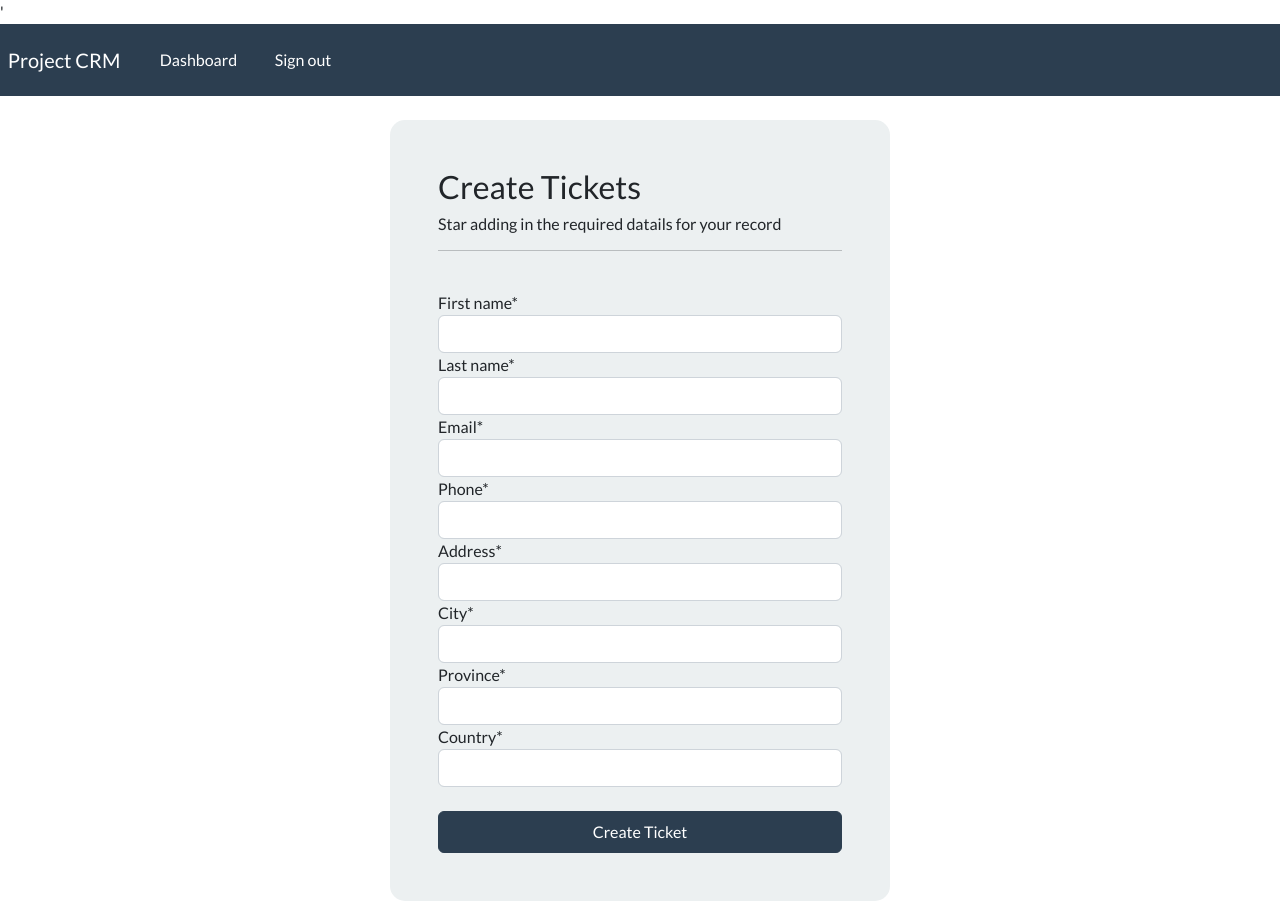
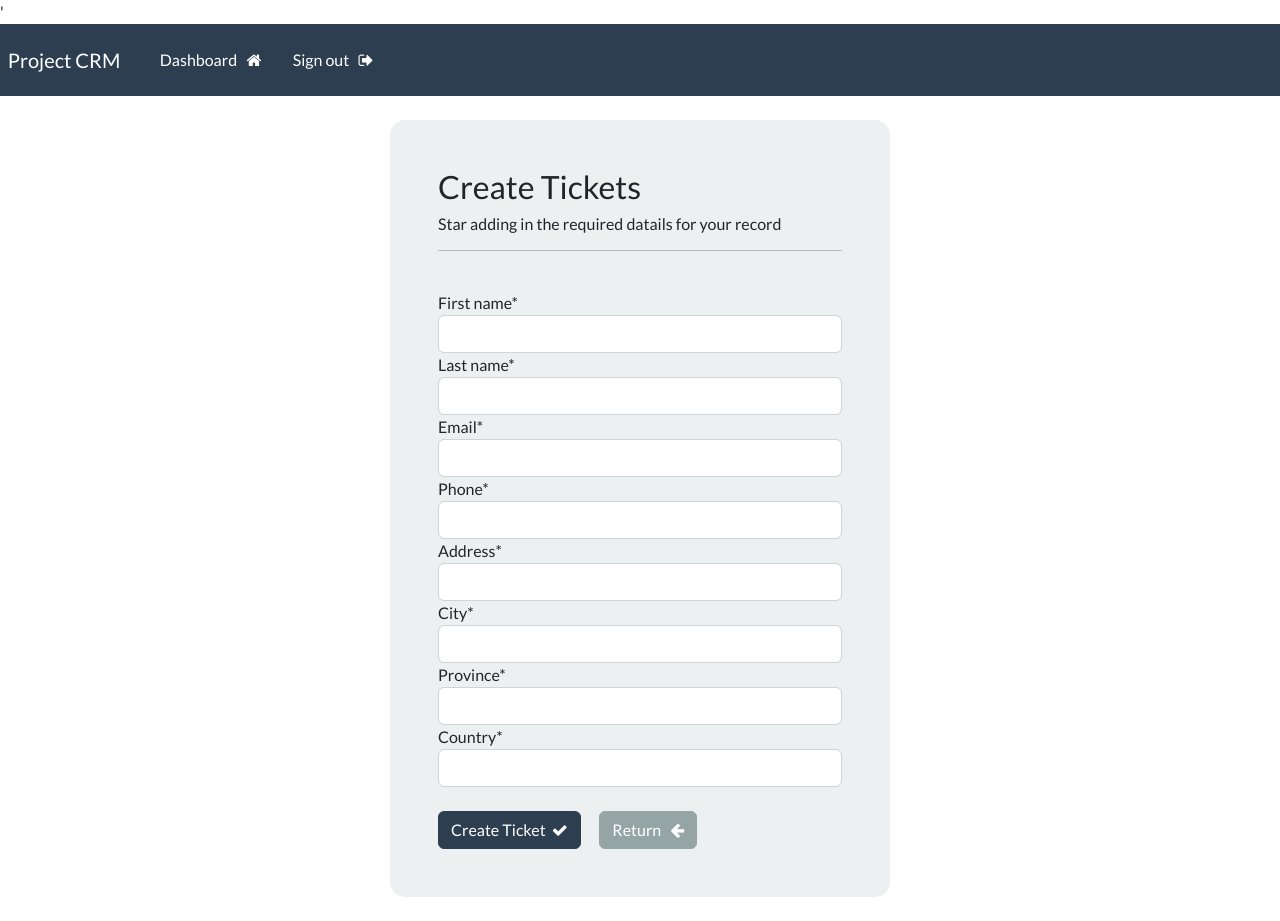
Before and after one commit to HazemHamdy7/CRM_project, a Django app: page /create_record in a window 1280 px wide. Run offline with Django 4.2, Linux system fonts and the light colour scheme; a user stored in the database is signed in; some libraries are stand-ins or nearby versions.

Commit message:
add fontawesome in project

```diff
--- a/webapp/templates/webapp/base.html
+++ b/webapp/templates/webapp/base.html
@@ -15,6 +15,10 @@
       rel="stylesheet"
       type="text/css"
       href="{% static 'css/styles.css' %}"
+    />
+    <link
+      rel="stylesheet"
+      href="https://cdnjs.cloudflare.com/ajax/libs/font-awesome/4.7.0/css/font-awesome.min.css"
     />
     <title>Project CRM</title>
   </head>
--- a/webapp/templates/webapp/create-record.html
+++ b/webapp/templates/webapp/create-record.html
@@ -14,11 +14,16 @@
       {% csrf_token %} {{form|crispy}}
       <br />
 
-      <button type="submit" class="btn btn-primary w-100 btn-black p-2">
-        Create Ticket
+      <button type="submit" class="btn btn-primary">
+        Create Ticket &nbsp;<i class="fa fa-check" aria-hidden="true"></i>
       </button>
+      &nbsp;&nbsp;&nbsp;&nbsp;
+      <a href="{% url 'dashboard' %}" class="btn btn-secondary"
+        >Return &nbsp; <i class="fa fa-arrow-left" aria-hidden="true"></i
+      ></a>
     </form>
   </div>
+  <br />
 </body>
 
 {% endblock content %}
--- a/webapp/templates/webapp/dashboard.html
+++ b/webapp/templates/webapp/dashboard.html
@@ -10,7 +10,8 @@
 <hr />
 
 <a class="btn btn-outline-primary btn-sm" href="{% url 'create_record' %}"
-  >Create a new Ticket
+  >Create a new Ticket &nbsp;
+  <i class="fa fa-plus-circle" aria-hidden="true"></i>
 </a>
 
 <hr />
@@ -47,7 +48,7 @@
       <td>{{record.province}}</td>
       <td>{{record.country}}</td>
       <td>{{record.creation_date}}</td>
-      <td><a href="{% url 'record' record.id %}"> Click here</a></td>
+      <td> <a class="btn btn-success btn-sm" href="{% url 'record' record.id %}"> <i class="fa fa-eye" aria-hidden="true"></i/a></td>
     </tr>
 
     {% endfor %} {% endif %}
--- a/webapp/templates/webapp/index.html
+++ b/webapp/templates/webapp/index.html
@@ -19,8 +19,9 @@
       <hr />
       <br />
       <a class="btn btn-primary" type="button" href="{% url 'register' %}"
-        >Create your account</a
-      >
+        >Create your account &nbsp;
+        <i class="fa fa-user-plus" aria-hidden="true"></i>
+      </a>
     </div>
     {% endblock content %}
   </body>
--- a/webapp/templates/webapp/my-login.html
+++ b/webapp/templates/webapp/my-login.html
@@ -14,7 +14,7 @@
       <br />
 
       <button type="submit" class="btn btn-primary w-100 btn-black p-2">
-        Login
+        Login &nbsp; <i class="fa fa-key" aria-hidden="true"></i>
       </button>
     </form>
     <br />
--- a/webapp/templates/webapp/register.html
+++ b/webapp/templates/webapp/register.html
@@ -15,7 +15,8 @@
       <br />
 
       <button type="submit" class="btn btn-primary w-100 btn-black p-2">
-        Create account
+        Create account &nbsp;
+        <i class="fa fa-user" aria-hidden="true"></i>
       </button>
     </form>
     <br />
--- a/webapp/templates/webapp/update-record.html
+++ b/webapp/templates/webapp/update-record.html
@@ -14,11 +14,12 @@
       {% csrf_token %} {{form|crispy}}
       <br />
 
-      <button type="submit" class="btn btn-primary w-100 btn-black p-2">
-        Updated Ticket
+      <button type="submit" class="btn btn-info">
+        Updated Ticket &nbsp; <i class="fa fa-plus" aria-hidden="true"></i>
       </button>
     </form>
   </div>
+  <br />
 
   {% endblock content %}
 </body>
```
Also changed, not shown: webapp/templates/webapp/view-record.html (+7 -6 lines), db.sqlite3.
